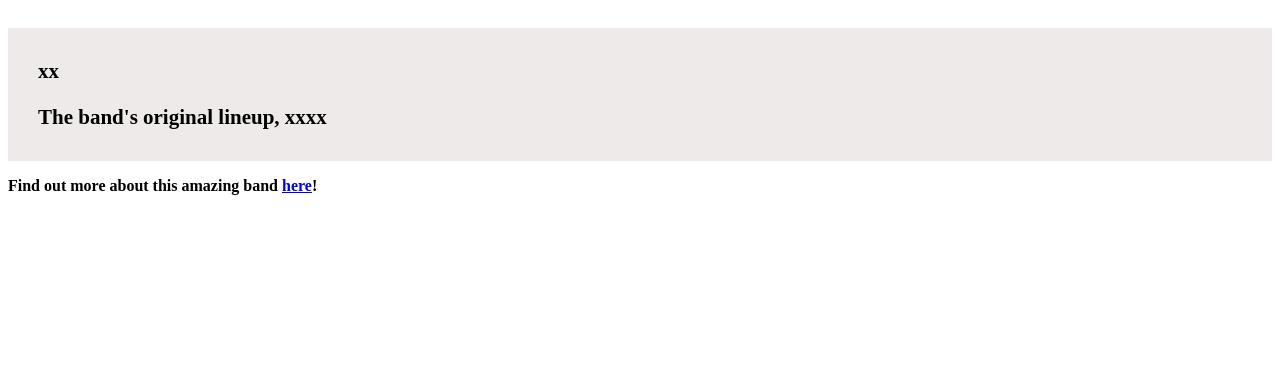
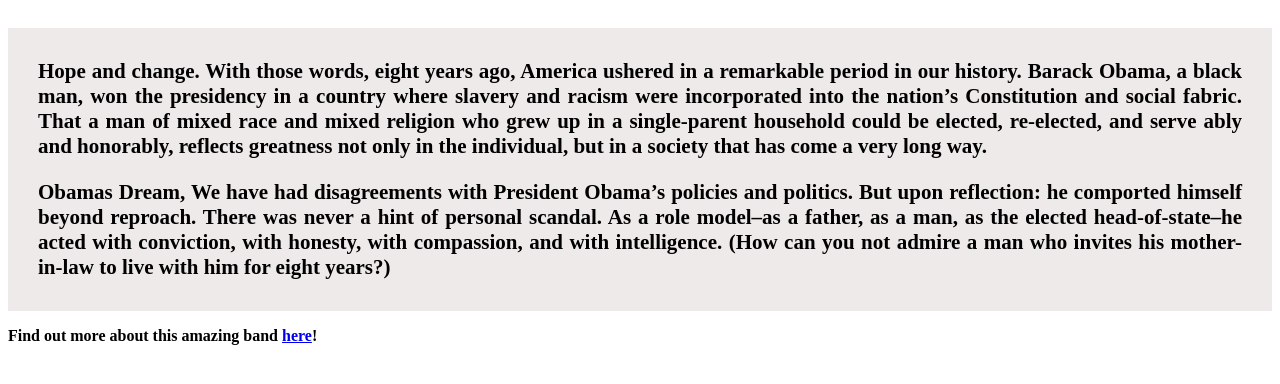
Before and after one commit to brainskev/build-a-tribute-page, a plain HTML site: page index.html in a window 1280 px wide. Shown: the part 372-756 px from the top of the page. Drawn offline with Linux system fonts and the light colour scheme; files that its build step writes are made by us from their sources.

Commit message:
new paragraph

```diff
--- a/index.html
+++ b/index.html
@@ -1,4 +1,3 @@
-
 <html>
   <head>
     <link rel="stylesheet" type="text/css" href="src/styles.css">
@@ -15,11 +14,11 @@
           <h2 id="img-caption"> &#9733 YES &#9733 WE &#9733 CAN &#9733</h2>
         </div>
         <div id="tribute-info">
-                          <p><strong>xx</p>
+            <p><strong>Hope and change. With those words, eight years ago, America ushered in a remarkable period in our history. Barack Obama, a black man, won the presidency in a country where slavery and racism were incorporated into the nation’s Constitution and social fabric. That a man of mixed race and mixed religion who grew up in a single-parent household could be elected, re-elected, and serve ably and honorably, reflects greatness not only in the individual, but in a society that has come a very long way.</p>
 
-                          <p><strong>The band's original lineup,</strong> xxxx</p>
+            <p><strong>Obamas Dream,</strong> We have had disagreements with President Obama’s policies and politics. But upon reflection: he comported himself beyond reproach. There was never a hint of personal scandal. As a role model–as a father, as a man, as the elected head-of-state–he acted with conviction, with honesty, with compassion, and with intelligence. (How can you not admire a man who invites his mother-in-law to live with him for eight years?) </p>
         </div>
-                  <p class>Find out more about this amazing band <a id="tribute-link" href="https://ro.wikipedia.org/wiki/Red_Hot_Chili_Peppers" target="_blank">here</a>!</p>
+        <p class>Find out more about this amazing band <a id="tribute-link" href="https://observer.com/2017/01/barack-obama-a-critics-appreciation/" target="_blank">here</a>!</p>
       </div>
     </div>
 
```
Lines whose indentation alone changed are shown as unchanged.
